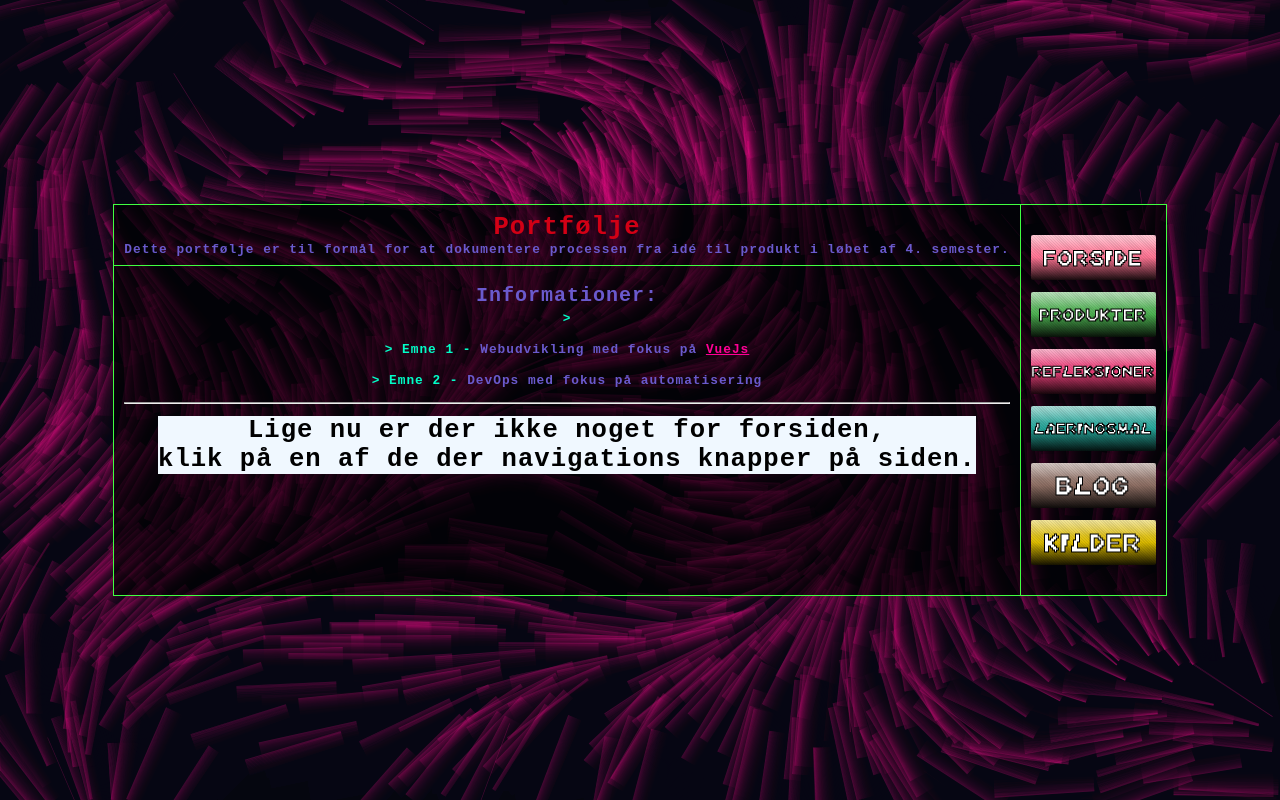
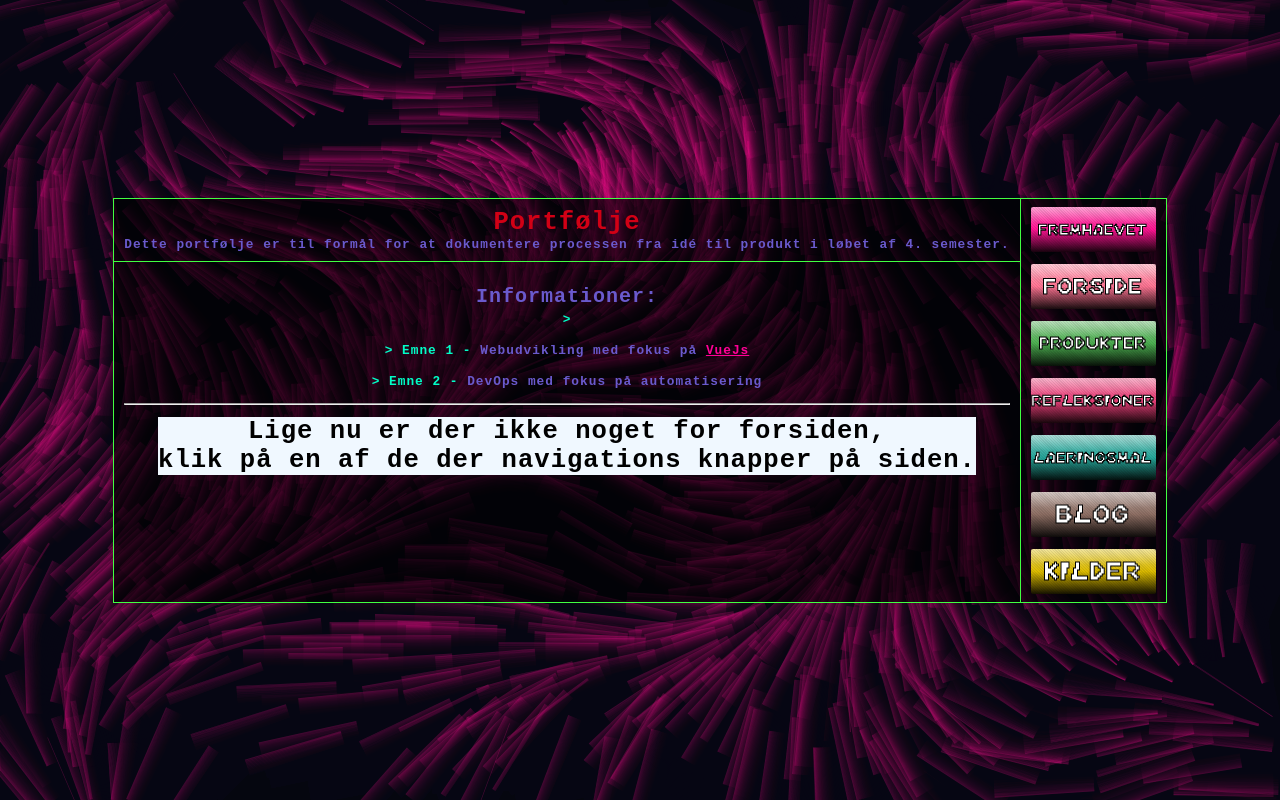
Before and after one commit to Gatherer4466/gatherer4466.github.io, a Vue app: page /#/ in a window 1280 px wide. Built offline with nearby package versions, Linux system fonts and the light colour scheme.

Commit message:
prioritize route

```diff
--- a/src/router/index.ts
+++ b/src/router/index.ts
@@ -3,6 +3,13 @@ import { createRouter, createWebHashHistory } from 'vue-router'
 export const notFoundView = () => import('@/views/NotFound.vue')
 
 export const routes = [
+  {
+    path:'/fremhaevet',
+    name:'fremhaevet',
+    color:'#ff1493',
+    inMenu: true,
+    component: () => import('@/features/examHighligts/HighlightView.vue')
+  },
   {
     path: '/',
     name: 'forside',
```
